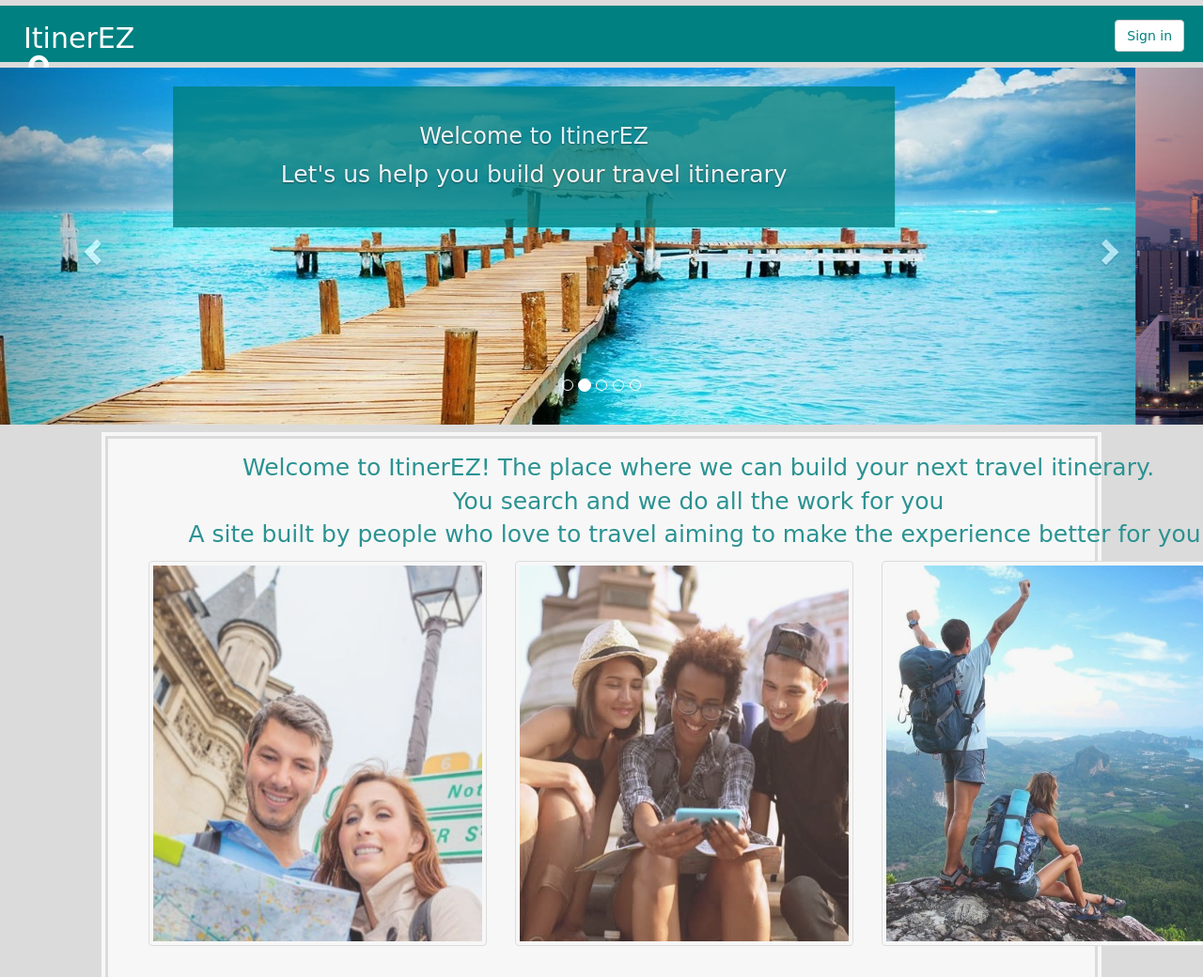
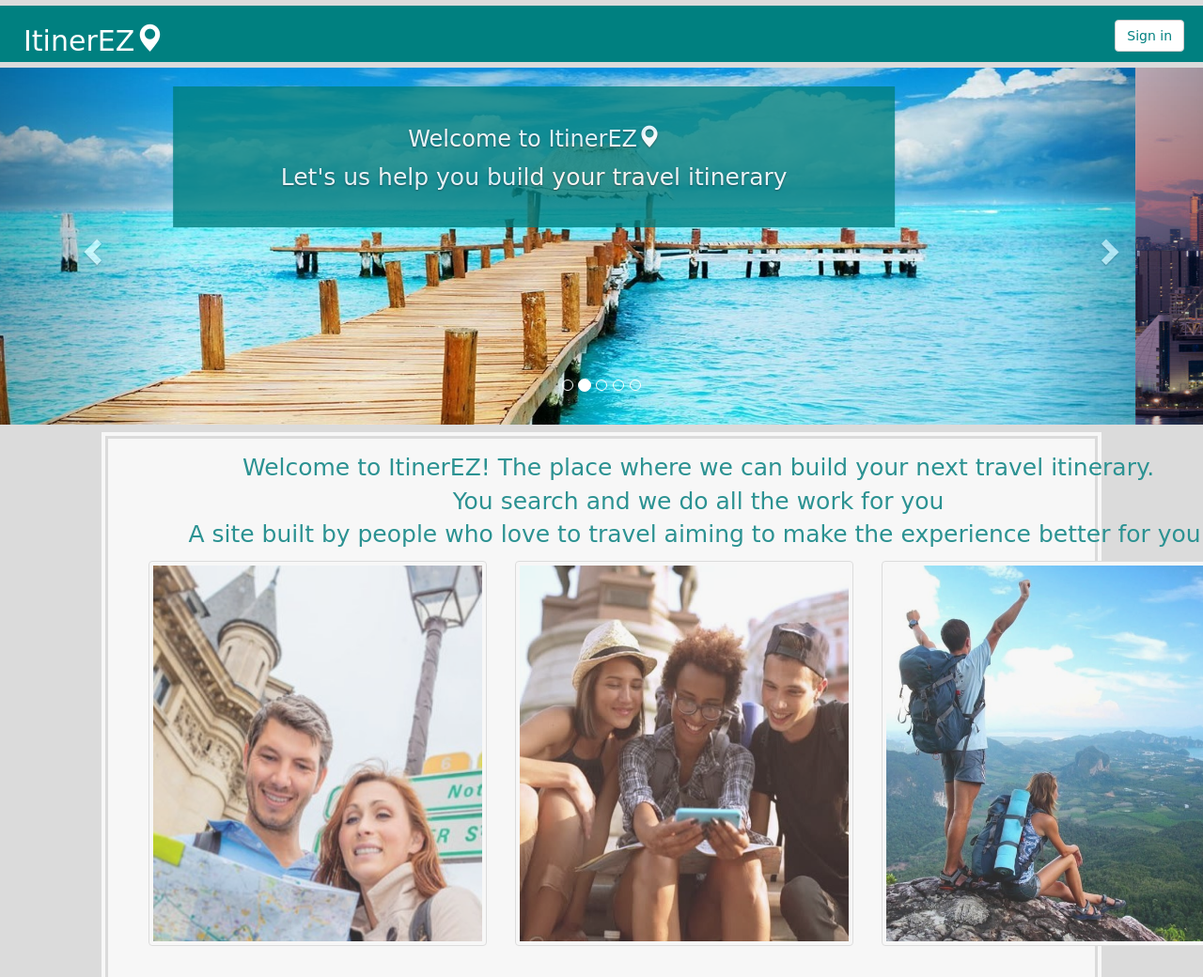
Before and after one commit to dhtran91/Group2, a plain HTML site: page index.html in a window 1280 px wide. Shown: the top 1040 px of the page at 94% size. Drawn offline with nearby package versions, Linux system fonts and the light colour scheme; a web font is replaced by a local one.

Commit message:
Added icon to pages

```diff
--- a/contact.html
+++ b/contact.html
@@ -18,6 +18,9 @@
     <link rel="stylesheet" href="assets/css/style.css">
     <!-- Google Fonts  -->
     <link href="https://fonts.googleapis.com/css?family=Galada" rel="stylesheet">
+    <!-- Icon -->
+    <link rel="icon" href="./assets/images/icon.png">
+
     <title>About</title>
 </head>
 
@@ -26,8 +29,7 @@
         <div class="container-fluid">
             <div class="navbar-header">
                 <a class="navbar-brand" href="index.html">
-                    <h2 class="logoName">ItinerEZ
-                        <span class="glyphicon glyphicon-map-marker" aria-hidden="true"></span>
+                    <h2 class="logoName">ItinerEZ<span class="glyphicon glyphicon-map-marker" aria-hidden="true"></span>
                     </h2>
                 </a>
             </div>
--- a/index.html
+++ b/index.html
@@ -18,6 +18,8 @@
     <link rel="stylesheet" href="assets/css/style.css">
     <!-- Google Fonts  -->
     <link href="https://fonts.googleapis.com/css?family=Galada" rel="stylesheet">
+    <!-- Icon -->
+    <link rel="icon" href="./assets/images/icon.png">
 
     <title>ItinerEZ</title>
 </head>
@@ -27,8 +29,7 @@
         <div class="container-fluid">
             <div class="navbar-header">
                 <a class="navbar-brand" href="index.html">
-                    <h2 class="logoName">ItinerEZ
-                        <span class="glyphicon glyphicon-map-marker" aria-hidden="true"></span>
+                    <h2 class="logoName">ItinerEZ<span class="glyphicon glyphicon-map-marker" aria-hidden="true"></span>
                     </h2>
                 </a>
             </div>
@@ -52,7 +53,7 @@
             <div class="item active">
                 <img src="assets/images/cancun.jpg" alt="Cancun" id="slideImg">
                 <div class="carousel-caption">
-                    <h3>Welcome to ItinerEZ</h3>
+                    <h3>Welcome to ItinerEZ<span class="glyphicon glyphicon-map-marker" aria-hidden="true"></span></h3>
                     <p>Let's us help you build your travel itinerary</p>
                 </div>
             </div>
@@ -125,8 +126,6 @@
         </div>
     </div>
 
-
-
     <nav id="footer" class="navbar navbar-default navbar-fixed-bottom">
         <div class="container">
             <div class="row">
```
Also changed, not shown: itinerary.html (+4 -2 lines), login.html (+4 -2 lines), assets/app.js (deleted), assets/images/icon.png (added).
